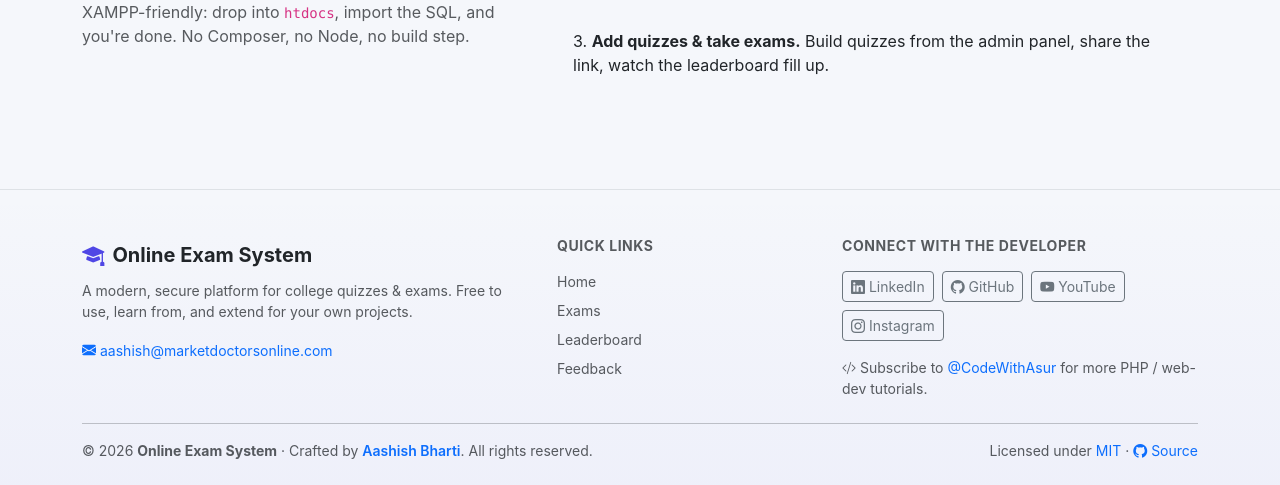
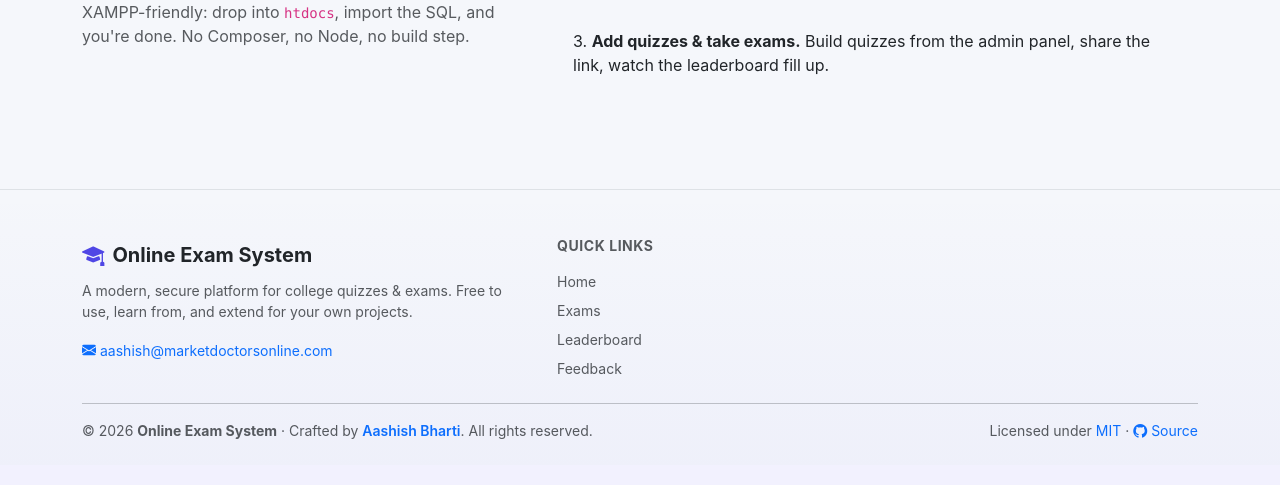
Before and after one commit to Devst12/online-exam-system, a PHP site: page /index.php in a window 1280 px wide. Shown: the part 1480-1965 px from the top of the page. After the commit the page ends 1919 px from the top, so only its background shows below. Run offline with PHP 8.4, Linux system fonts and the light colour scheme.

Commit message:
style(ui): remove social media links from footer

```diff
--- a/includes/footer.php
+++ b/includes/footer.php
@@ -22,26 +22,7 @@
         </ul>
       </div>
 
-      <div class="col-6 col-lg-4">
-        <h6 class="text-uppercase small fw-bold text-muted mb-3">Connect with the developer</h6>
-        <div class="d-flex flex-wrap gap-2">
-          <a class="btn btn-sm btn-outline-secondary social-btn" href="https://in.linkedin.com/in/aashana1012" target="_blank" rel="noopener" title="LinkedIn">
-            <i class="bi bi-linkedin"></i> LinkedIn
-          </a>
-          <a class="btn btn-sm btn-outline-secondary social-btn" href="https://github.com/aashishbharti04" target="_blank" rel="noopener" title="GitHub">
-            <i class="bi bi-github"></i> GitHub
-          </a>
-          <a class="btn btn-sm btn-outline-secondary social-btn" href="https://www.youtube.com/@CodeWithAsur" target="_blank" rel="noopener" title="YouTube">
-            <i class="bi bi-youtube"></i> YouTube
-          </a>
-          <a class="btn btn-sm btn-outline-secondary social-btn" href="https://www.instagram.com/asurwave1012" target="_blank" rel="noopener" title="Instagram">
-            <i class="bi bi-instagram"></i> Instagram
-          </a>
-        </div>
-        <div class="small text-muted mt-3">
-          <i class="bi bi-code-slash"></i> Subscribe to <a class="text-decoration-none" href="https://www.youtube.com/@CodeWithAsur" target="_blank" rel="noopener">@CodeWithAsur</a> for more PHP / web-dev tutorials.
-        </div>
-      </div>
+
     </div>
 
     <hr class="my-3 opacity-25">
```
